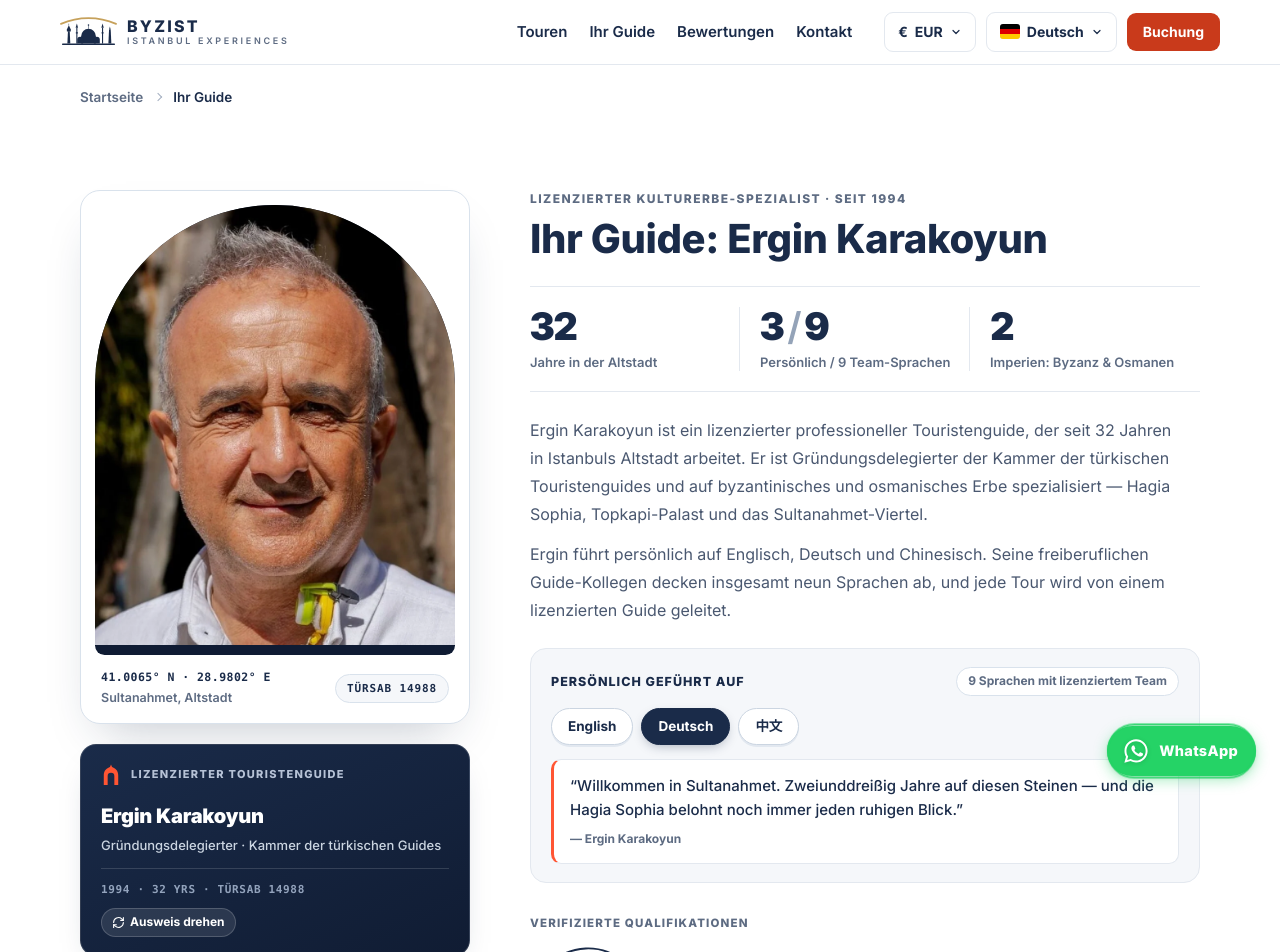
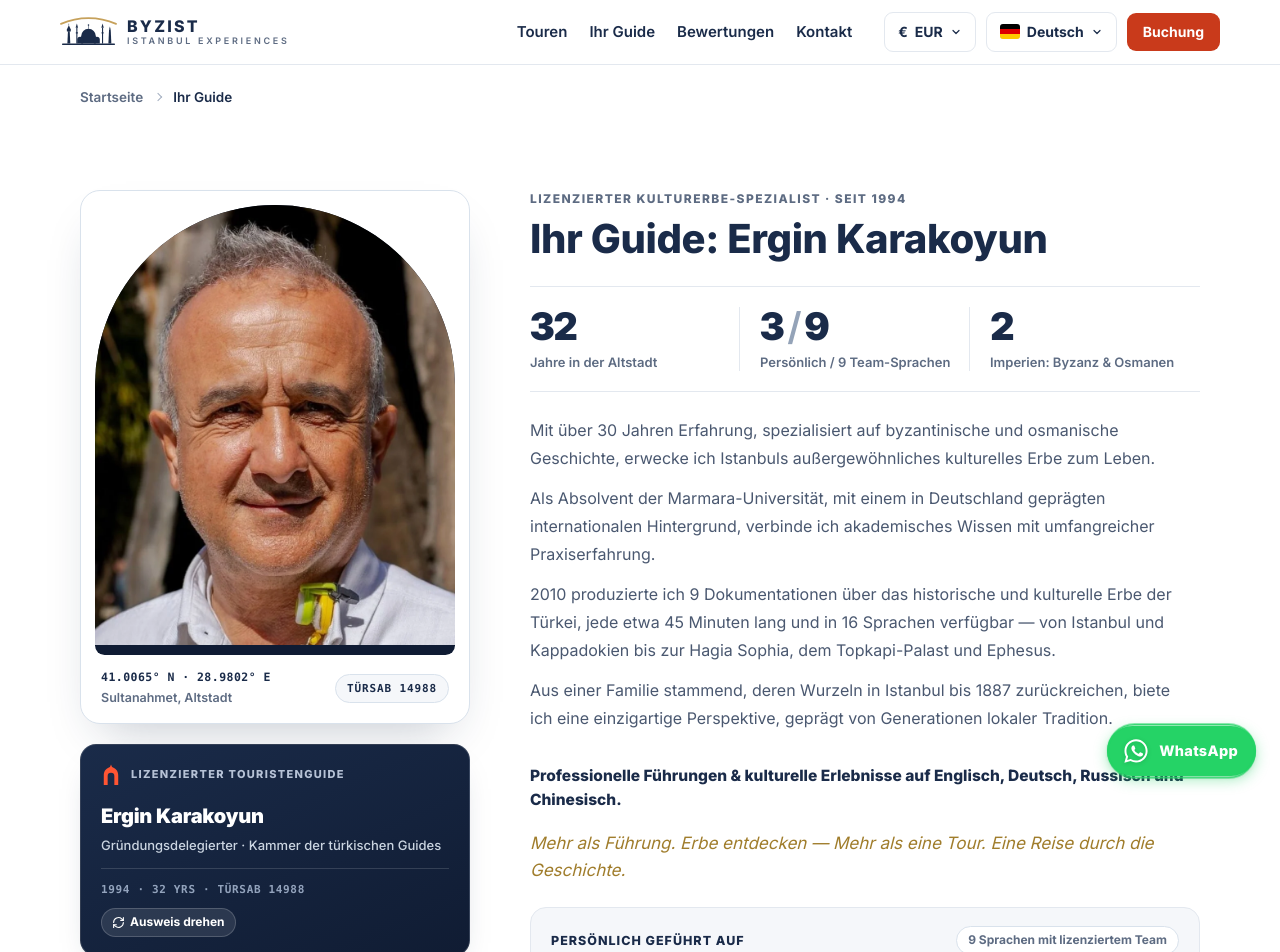
Before and after one commit to 7amed3li/oligarch-travel, a Next.js app: page /de/guide in a window 1280 px wide. Shown: the top 952 px of the page. Built offline with nearby package versions, Linux system fonts and the light colour scheme.

Commit message:
Ergin: bio text moved beside his photo at the top of the guide page, written once (standalone section removed)

```diff
--- a/app/[locale]/guide/page.tsx
+++ b/app/[locale]/guide/page.tsx
@@ -139,25 +139,10 @@ export default async function GuidePage({
       <GuideShowcase
         locale={loc}
         title={u.about_title}
-        paras={u.about_paras}
+        paras={bio.paras}
         tourNames={tourNames}
         headingAs="h1"
       />
-
-      <section className="gp-bio-sec">
-        <div className="wrap">
-          <p className="gp-bio-kicker">{bio.kicker}</p>
-          <h2 className="gp-bio-name">{bio.name}</h2>
-          <p className="gp-bio-role">{bio.role}</p>
-          {bio.paras.map((p) => (
-            <p className="gp-bio-p" key={p.slice(0, 24)}>
-              {p}
-            </p>
-          ))}
-          <p className="gp-bio-langs">{bio.langs}</p>
-          <p className="gp-bio-tag">{bio.tagline}</p>
-        </div>
-      </section>
 
       <section className="gp-cta-sec">
         <div className="wrap">
--- a/components/GuideShowcase.tsx
+++ b/components/GuideShowcase.tsx
@@ -5,7 +5,7 @@ import Link from 'next/link';
 import gsap from 'gsap';
 import { ScrollTrigger } from 'gsap/ScrollTrigger';
 import { DrawSVGPlugin } from 'gsap/DrawSVGPlugin';
-import { GUIDE_COPY, PERSONAL_GREETINGS, type PersonalLang } from '@/data/guide';
+import { GUIDE_BIO, GUIDE_COPY, PERSONAL_GREETINGS, type PersonalLang } from '@/data/guide';
 import type { Locale } from '@/data/tours';
 
 interface GuideShowcaseProps {
@@ -309,6 +309,10 @@ export default function GuideShowcase({
                   {p}
                 </p>
               ))}
+              {/* Ergin (2026-11-24): his bio text belongs here, beside his
+                  photo — written once, not repeated in a section below. */}
+              <p className="gp-bio-langs">{GUIDE_BIO[locale].langs}</p>
+              <p className="gp-bio-tag">{GUIDE_BIO[locale].tagline}</p>
             </div>
 
             {/* Live language switcher */}
```
